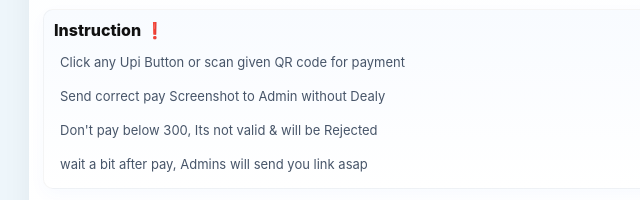
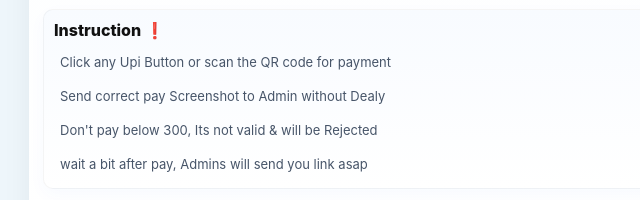
Before and after one commit to unon-ymous/Pay-page-, a plain HTML site: page index.html in a window 1280 px wide. Shown: the part 1074-1274 px from the top of the page, 231-871 px from the left. Drawn offline with Linux system fonts and the light colour scheme.

Commit message:
Update index.html

```diff
--- a/index.html
+++ b/index.html
@@ -107,7 +107,7 @@
       <div class="instructions-box">
         <div class="how-title">Instruction ❗</div>
         <div class="how-list" id="howList">
-          <div class="how-item">Click any Upi Button or scan given QR code for payment</div>
+          <div class="how-item">Click any Upi Button or scan the QR code for payment</div>
           <div class="how-item">Send correct pay Screenshot to Admin without Dealy</div>
           <div class="how-item">Don't pay below 300, Its not valid & will be Rejected</div>
           <div class="how-item">wait a bit after pay, Admins will send you link asap</div>
```
